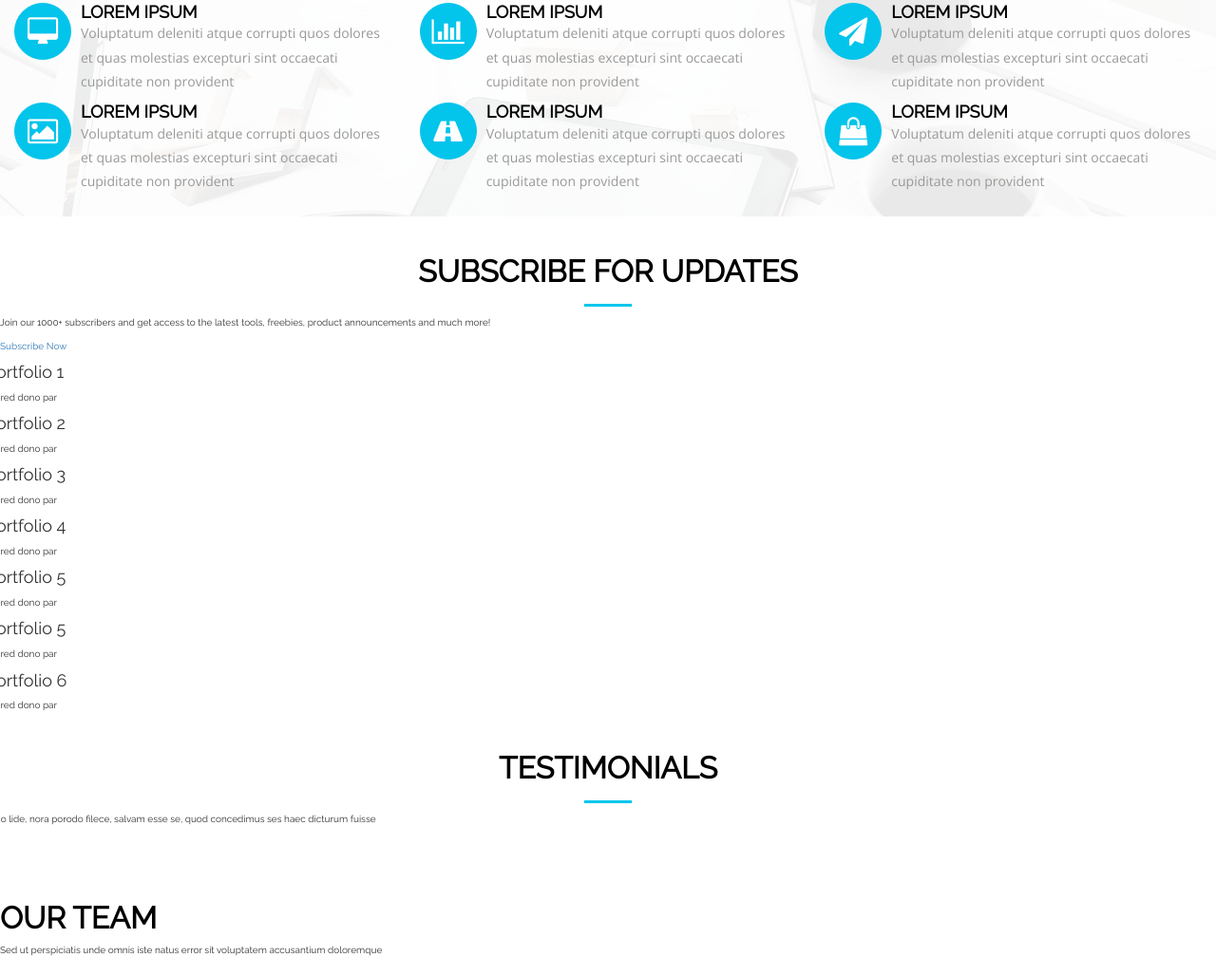
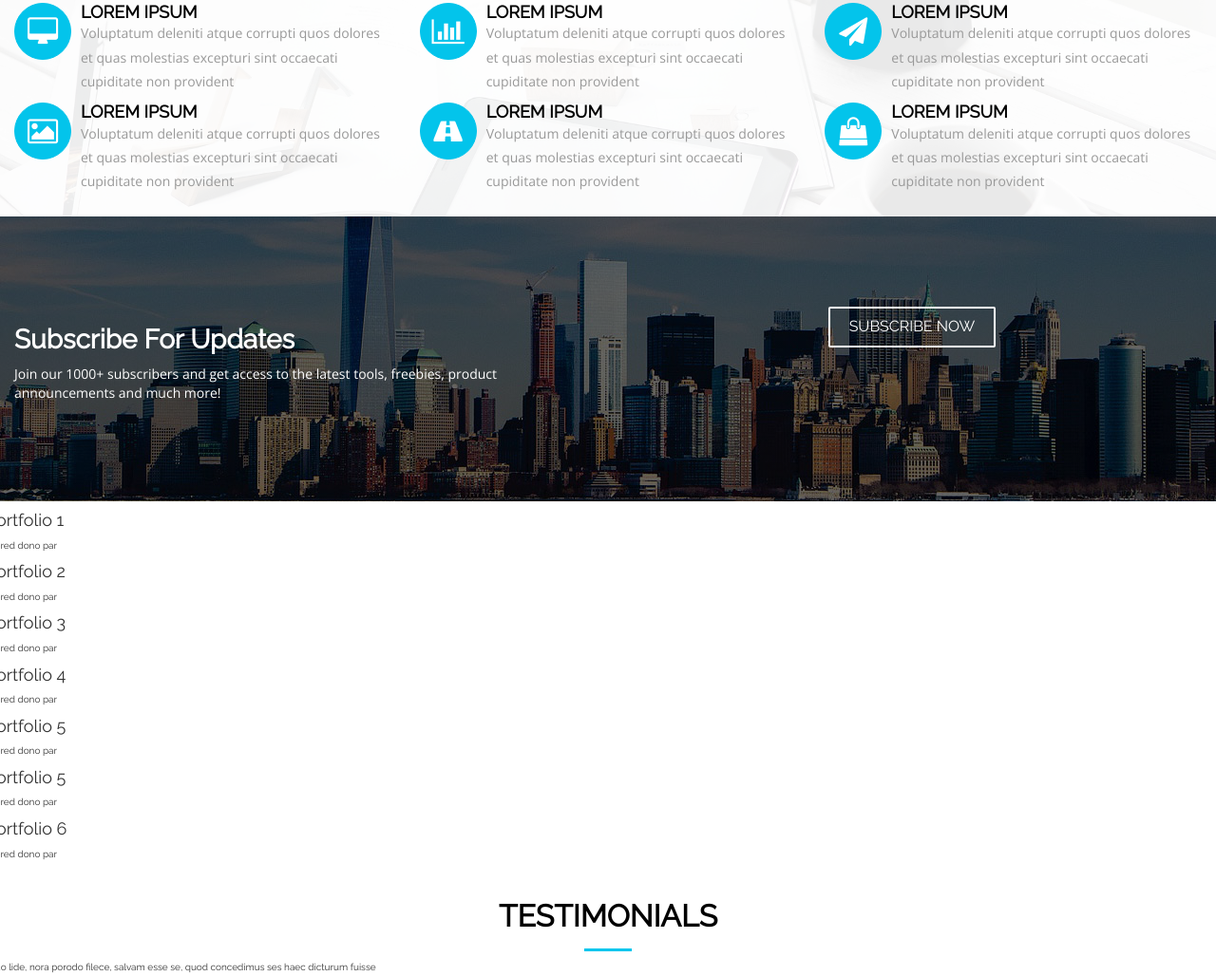
Before and after one commit to gamidovich/imperial, a plain HTML site: page index.html in a window 1280 px wide. Shown: the part 1602-2630 px from the top of the page at 95% size. Drawn offline with nearby package versions, Linux system fonts and the light colour scheme.

Commit message:
subscribe block 90%

```diff
--- a/css/blocks/services.scss
+++ b/css/blocks/services.scss
@@ -1,5 +1,9 @@
 .services {
-    background: linear-gradient(rgba(255, 255, 255, 0.9), rgba(255, 255, 255, 0.9)), url("../img/services-bg.jpg") fixed center center;
+    background:
+            linear-gradient(
+                            rgba(255, 255, 255, 0.9),
+                            rgba(255, 255, 255, 0.9)),
+                            url("../img/services-bg.jpg") fixed center center;
     background-size: cover;
 
     &__inner {
--- a/css/blocks/subscribe.scss
+++ b/css/blocks/subscribe.scss
@@ -1,3 +1,24 @@
 .subscribe {
-    background: url("");
+    padding: 80px 0;
+    background: linear-gradient(
+            rgba(0, 0, 0, 0.6),
+            rgba(0, 0, 0, 0.6)),
+            url("../img/subscribe-bg.jpg") fixed center center;
+
+    &__inner {
+        margin: 0 auto;
+        padding: 15px;
+    }
+
+    &__link {
+        text-align: center;
+    }
+
+    &__description {
+        font-family: $font-family-2;
+        font-size: $font-size-base;
+        line-height: $line-height-lg;
+        color: $white;
+    }
+
 }
--- a/css/typography.scss
+++ b/css/typography.scss
@@ -57,3 +57,11 @@ h3 {
   text-align: center;
   background: url("../img/underline.jpg") center bottom no-repeat;
 }
+
+.title--subscribe {
+  font-size: $font-size-larger;
+  font-weight: $font-weight-bold;
+  line-height: $line-height-base;
+  text-transform: none;
+  color: $white;
+}
--- a/index.html
+++ b/index.html
@@ -30,7 +30,7 @@
             <p class="promo__description">We create beautiful graphics</p>
             <div class="promo__links">
                 <a href="#" class="btn btn--blue">Get Strated</a>
-                <a href="#" class="btn btn--transparent">Our Services</a>
+                <a href="#" class="btn btn--transparent" title="">Our Services</a>
             </div>
         </div>
     </div>
@@ -135,10 +135,12 @@
     <div class="subscribe">
         <div class="subscribe__inner">
             <div class="row">
-                <div class="col-xs-12">
-                    <h2 class="title  title--h2 title--subscribe">Subscribe For Updates</h2>
+                <div class="col-xs-12 col-lg-6  subscribe__item">
+                    <h2 class="title  title--subscribe">Subscribe For Updates</h2>
                     <p class="subscribe__description">Join our 1000+ subscribers and get access to the latest tools, freebies, product announcements and much more!</p>
-                    <a href="#" title="btn btn--border">Subscribe Now</a>
+                </div>
+                <div class="col-xs-12 col-lg-6  subscribe__item subscribe__link">
+                    <a href="#" class="btn btn--transparent" title="">Subscribe Now</a>
                 </div>
             </div>
         </div>
```
Also changed, not shown: css/style.css, 1 other file.
